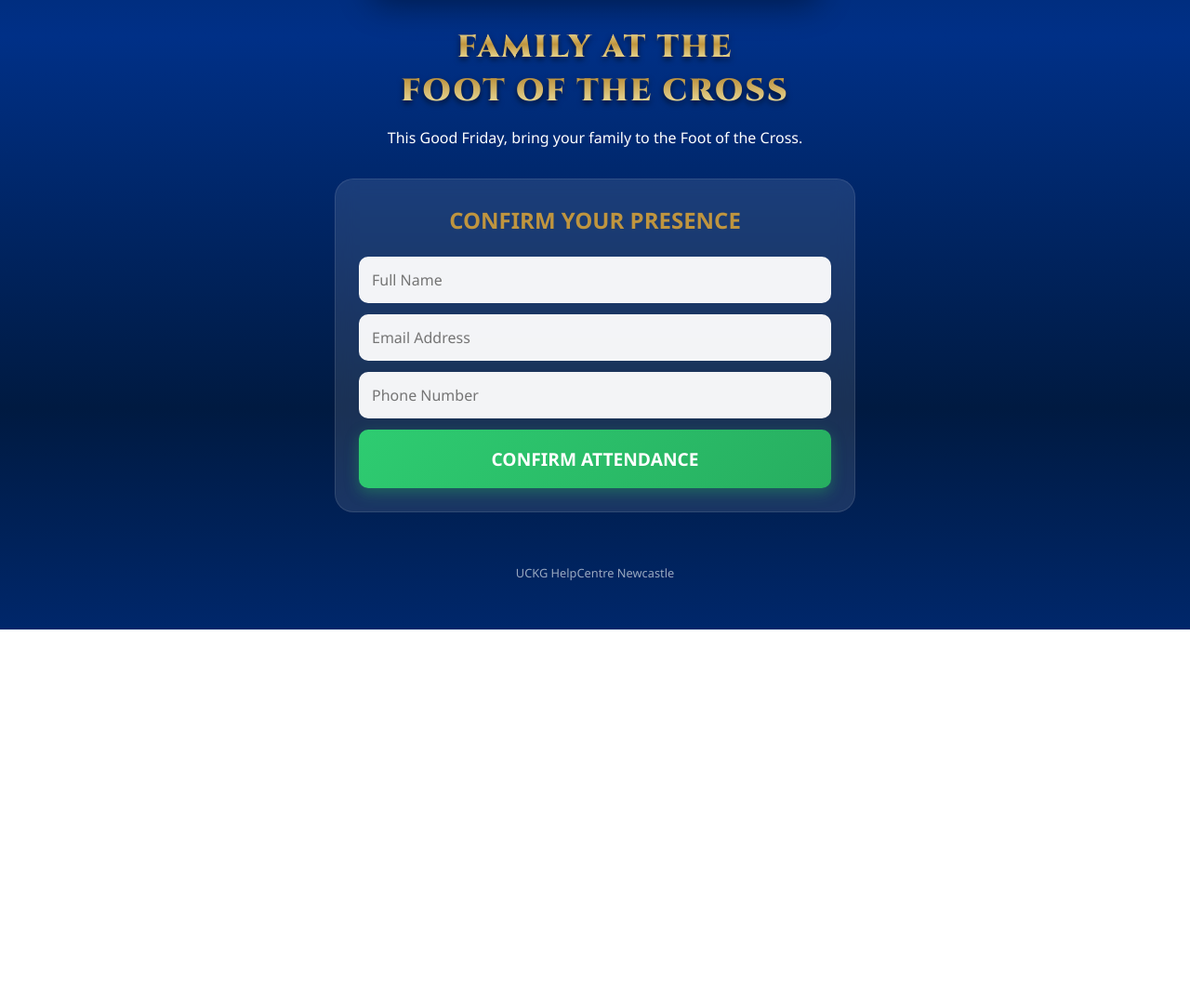
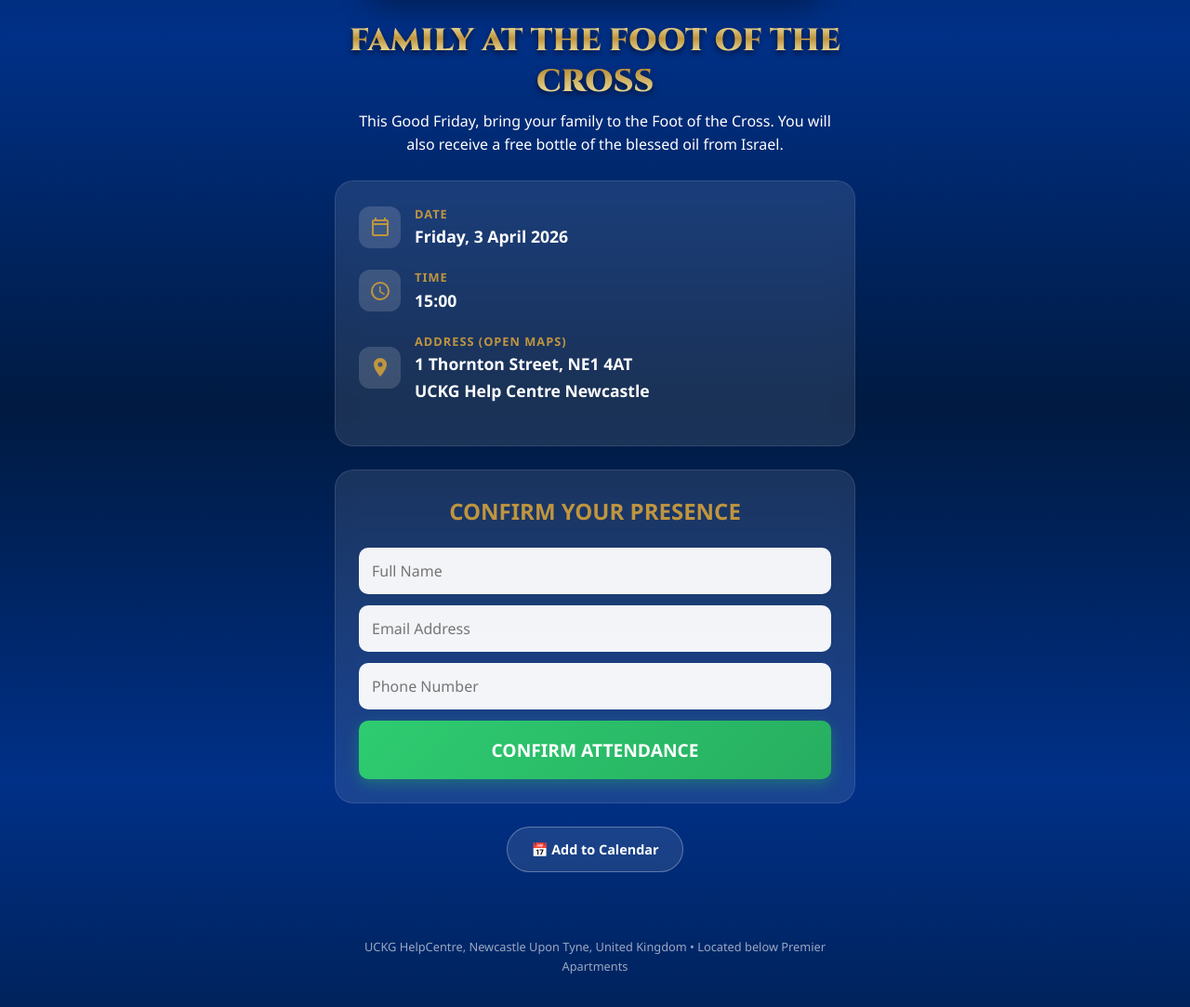
Before and after one commit to UCKG-EVENTS/Good-Friday-03-04-2026, a plain HTML site: page index.html in a window 1280 px wide. Shown: the part 361-1444 px from the top of the page at 93% size. Before the commit the page ends 1038 px from the top, so only its background shows below. Drawn offline with Linux system fonts and the light colour scheme.

Commit message:
Update index.html

```diff
--- a/index.html
+++ b/index.html
@@ -35,16 +35,14 @@
             border: 1px solid rgba(255,255,255,0.1);
         }
 
-        .hero { text-align: center; padding: 30px 10px; }
-
+        .hero { text-align: center; padding: 25px 10px; }
         .hero h1 {
             font-family: 'Cinzel', serif;
-            font-size: 2.1rem;
+            font-size: 2.1rem; /* Ajustado para não "tumultuar" */
             text-transform: uppercase;
-            line-height: 1.4;
-            margin-bottom: 15px;
+            line-height: 1.3; /* Ajustado para dar respiro */
+            margin-bottom: 8px;
             font-weight: 900;
-            letter-spacing: 2px;
             background: var(--gold-gradient);
             -webkit-background-clip: text;
             -webkit-text-fill-color: transparent;
@@ -62,6 +60,12 @@
             margin-bottom: 25px;
         }
 
+        .info-item { display: flex; align-items: center; margin-bottom: 20px; text-decoration: none; color: inherit; }
+        .icon { width: 45px; height: 45px; background: rgba(255,255,255,0.15); border-radius: 12px; display: flex; align-items: center; justify-content: center; margin-right: 15px; flex-shrink: 0; }
+        .icon svg { fill: var(--gold-text); width: 24px; height: 24px; }
+        .info-text h3 { font-size: 0.8rem; text-transform: uppercase; color: var(--gold-text); letter-spacing: 1px; }
+        .info-text p { font-size: 1.1rem; font-weight: 600; }
+
         .form-section h2 { text-align: center; margin-bottom: 20px; color: var(--gold-text); text-transform: uppercase; }
 
         input {
@@ -75,12 +79,19 @@
             text-transform: uppercase; cursor: pointer; box-shadow: 0 5px 15px rgba(39, 174, 96, 0.4);
         }
 
-        #thank-you-msg {
-            display: none;
-            text-align: center;
-            padding: 20px;
+        /* Sucesso */
+        #success-message { display: none; text-align: center; padding: 20px; }
+        #success-message h2 { color: var(--success-green); }
+
+        .calendar-section { text-align: center; padding-bottom: 40px; }
+        .btn-calendar {
+            display: inline-flex; align-items: center; justify-content: center;
+            background: rgba(255,255,255,0.1);
+            border: 1px solid rgba(255,255,255,0.3);
+            color: #ffffff; text-decoration: none; padding: 12px 25px; border-radius: 50px;
+            font-weight: bold; transition: 0.3s; font-size: 0.9rem;
         }
-        #thank-you-msg h2 { color: #2ecc71; margin-bottom: 10px; }
+        .btn-calendar:hover { background: rgba(255,255,255,0.2); border-color: var(--gold-text); }
 
         footer { text-align: center; padding: 30px; opacity: 0.6; font-size: 0.8rem; }
     </style>
@@ -93,45 +104,55 @@
         </header>
 
         <section class="hero">
-            <h1>Family at the<br>Foot of the Cross</h1>
-            <p>This Good Friday, bring your family to the Foot of the Cross.</p>
+            <h1>Family at the Foot of the Cross</h1>
+            <p>This Good Friday, bring your family to the Foot of the Cross. You will also receive a free bottle of the blessed oil from Israel.</p>
+        </section>
+
+        <section class="info-card">
+            <div class="info-item">
+                <div class="icon"><svg viewBox="0 0 24 24"><path d="M19,4H18V2H16V4H8V2H6V4H5C3.89,4 3.01,4.9 3.01,6L3,20C3,21.1 3.89,22 5,22H19C20.1,22 21,21.1 21,20V6C21,4.9 20.1,4 19,4M19,20H5V10H19V20M19,8H5V6H19V8Z"/></svg></div>
+                <div class="info-text"><h3>Date</h3><p>Friday, 3 April 2026</p></div>
+            </div>
+
+            <div class="info-item">
+                <div class="icon"><svg viewBox="0 0 24 24"><path d="M12,20A8,8 0 0,0 20,12A8,8 0 0,0 12,4A8,8 0 0,0 4,12A8,8 0 0,0 12,20M12,2A10,10 0 0,1 22,12A10,10 0 0,1 12,22C6.47,22 2,17.53 2,12A10,10 0 0,1 12,2M12.5,7V12.25L17,14.92L16.25,16.15L11,13V7H12.5Z"/></svg></div>
+                <div class="info-text"><h3>Time</h3><p>15:00</p></div>
+            </div>
+
+            <a href="https://www.google.com/maps/search/?api=1&query=1+Thornton+Street,+NE1+4AT+Newcastle" target="_blank" class="info-item">
+                <div class="icon"><svg viewBox="0 0 24 24"><path d="M12,11.5A2.5,2.5 0 0,1 9.5,9A2.5,2.5 0 0,1 12,6.5A2.5,2.5 0 0,1 14.5,9A2.5,2.5 0 0,1 12,11.5M12,2C8.13,2 5,5.13 5,9C5,14.25 12,22 12,22C12,22 19,14.25 19,9C19,5.13 15.87,2 12,2Z"/></svg></div>
+                <div class="info-text"><h3>Address (Open Maps)</h3><p>1 Thornton Street, NE1 4AT<br>UCKG Help Centre Newcastle</p></div>
+            </a>
         </section>
 
         <section class="form-section">
-            <div id="form-content">
+            <div id="form-container">
                 <h2>Confirm Your Presence</h2>
 
-                <form id="attendanceForm" action="https://docs.google.com/forms/d/e/1FAIpQLSemVshO3Vk8kyVohnE7Ux3x0rP6ZXwRsH9D0Wf037Ao3PgeIQ/formResponse" method="POST" target="hidden_iframe">
-                    <input type="text" name="entry.675630816" id="name_field" placeholder="Full Name" required>
-                    <input type="email" name="entry.2064505316" id="email_field" placeholder="Email Address" required>
-                    <input type="tel" name="entry.120718653" id="phone_field" placeholder="Phone Number" required>
+                <script type="text/javascript">var submitted=false;</script>
+                <iframe name="hidden_iframe" id="hidden_iframe" style="display:none;" onload="if(submitted) {document.getElementById('form-container').style.display='none'; document.getElementById('success-message').style.display='block';}"></iframe>
+
+                <form action="https://docs.google.com/forms/d/e/1FAIpQLSemVshO3Vk8kyVohnE7Ux3x0rP6ZXwRsH9D0Wf037Ao3PgeIQ/formResponse" method="POST" target="hidden_iframe" onsubmit="submitted=true;">
+                    <input type="text" name="entry.675630816" placeholder="Full Name" required>
+                    <input type="email" name="entry.2064505316" placeholder="Email Address" required>
+                    <input type="tel" name="entry.120718653" placeholder="Phone Number" required>
                     <button type="submit" class="btn-submit">Confirm Attendance</button>
                 </form>
-
-                <iframe name="hidden_iframe" id="hidden_iframe" style="display:none;" onload="if(submitted) {showSuccess();}"></iframe>
             </div>
 
-            <div id="thank-you-msg">
+            <div id="success-message">
                 <h2>Thank You!</h2>
                 <p>Your presence has been confirmed.</p>
             </div>
         </section>
 
+        <section class="calendar-section">
+            <a href="event.ics" download="event.ics" class="btn-calendar">📅 Add to Calendar</a>
+        </section>
+
         <footer>
-            <p>UCKG HelpCentre Newcastle</p>
+            <p>UCKG HelpCentre, Newcastle Upon Tyne, United Kingdom • Located below Premier Apartments</p>
         </footer>
     </div>
-
-    <script>
-        var submitted = false;
-        document.getElementById('attendanceForm').onsubmit = function() {
-            submitted = true;
-        };
-
-        function showSuccess() {
-            document.getElementById('form-content').style.display = 'none';
-            document.getElementById('thank-you-msg').style.display = 'block';
-        }
-    </script>
 </body>
 </html>
```
